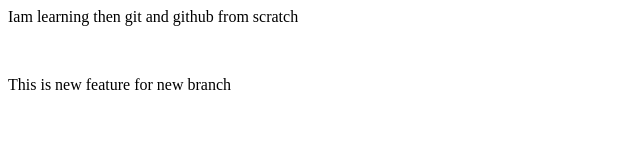
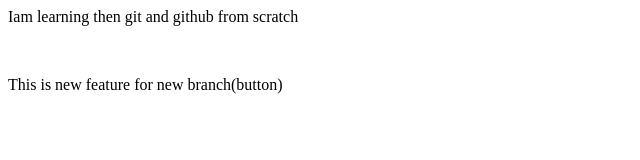
Before and after one commit to DANDAWATES/LocalRepo, a plain HTML site: page index.html in a window 1280 px wide. Shown: the full height of the page, 0-640 px from the left. Drawn offline with Linux system fonts and the light colour scheme.

```diff
--- a/index.html
+++ b/index.html
@@ -2,4 +2,4 @@
     Iam learning then git and github from scratch
 </p>
 <br>
-<p>This is new feature for new branch</p>
+<p>This is new feature for new branch(button)</p>
```
